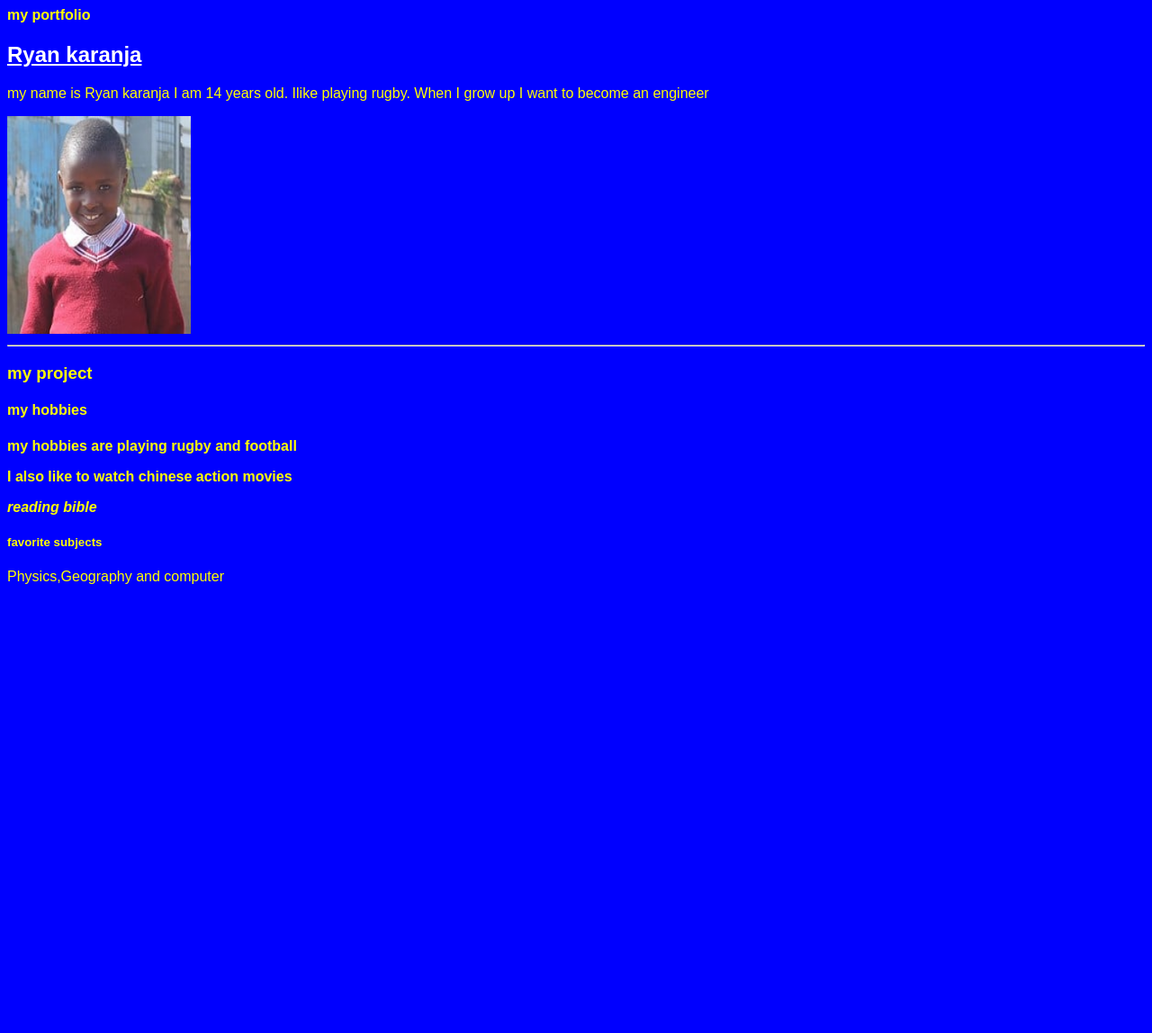
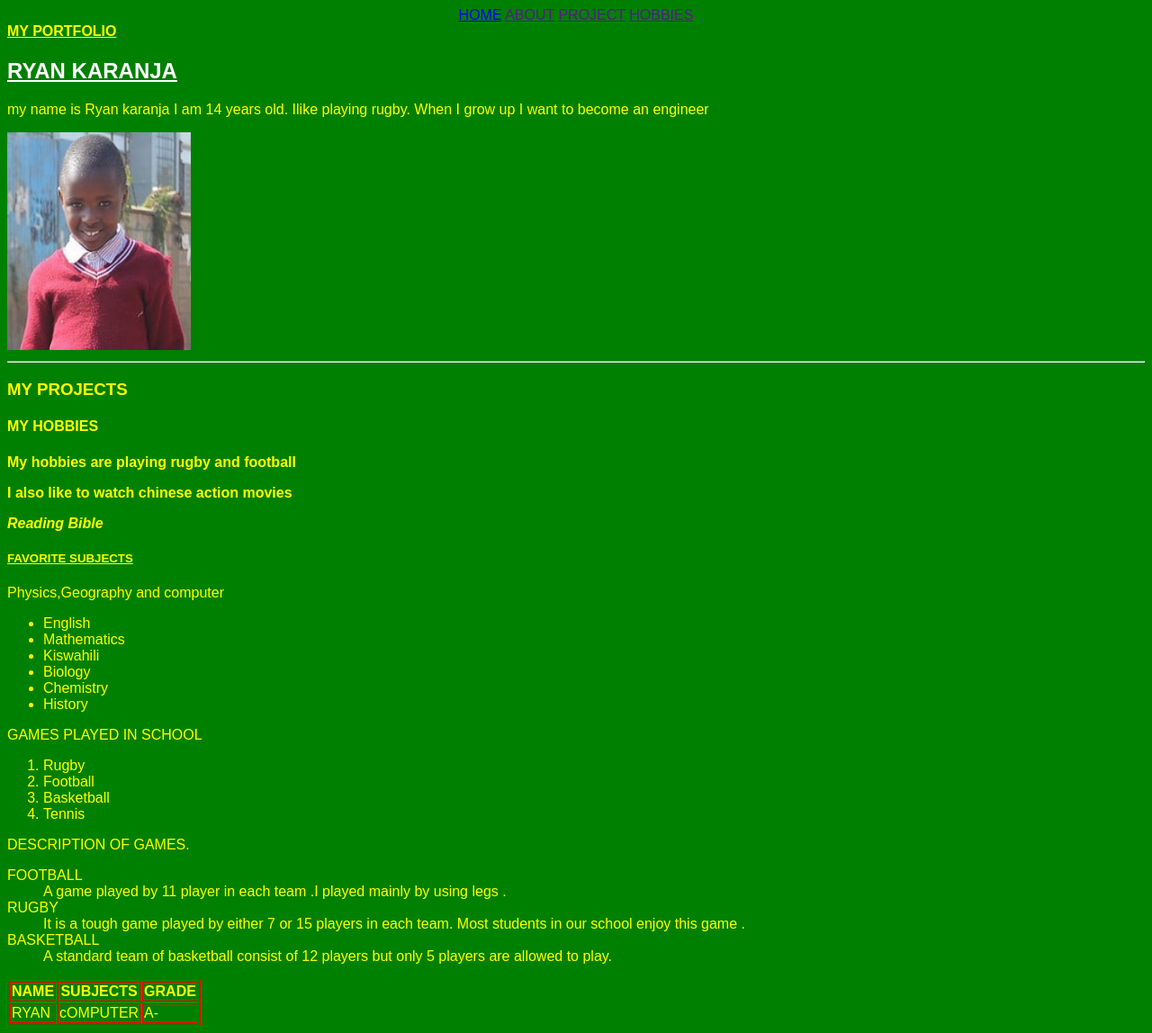
Before and after one commit to nrcfstudents/Ryan, a plain HTML site: page Index.HTML in a window 1280 px wide. Shown: the whole page at 90% size. Before the commit the page ends 800 px from the top, so only its background shows below. Drawn offline with Linux system fonts and the light colour scheme.

Commit message:
second commit

```diff
--- a/Index.HTML
+++ b/Index.HTML
@@ -1,7 +1,7 @@
 <!DOCTYPE html>
 <html>
 <head>
-<title><u> my portfolio</u></title>
+<title><u> my Portfolio</u></title>
 <link rel="  stylesheet"href =" style.css">
 
 
@@ -9,19 +9,62 @@
 
 
  <body>
+<nav>
+	<a href="index.html "target="_blank">HOME</a>
+	<a href= >ABOUT</a>
+	<a href=>PROJECT</a>
+	<a href=>HOBBIES</a>
+</nav>
 
  <h>
- 	<b>my portfolio </b> <h1>
- <h2><u>Ryan karanja</u> </h2>
+ 	<b><U>MY PORTFOLIO</U></b><h1>
+ <h2><U>RYAN KARANJA</U> </h2>
 <p class="scorpion"> my name  is Ryan karanja I am 14 years old.  Ilike playing rugby. When I grow up I want to become an engineer </p>
 <img src=" Ryan.jpg " alt =" a picture of Ryan " width="204 " height=" 242">
 <hr>
-<h3> my project<h3>
-<h4>my hobbies<h4>
-<p> my hobbies are playing rugby and  football</p>
+<h3> MY PROJECTS<h3>
+<h4>MY HOBBIES<h4>
+<p> My hobbies are playing rugby and  football</p>
 <p> I also like to watch chinese action movies</p>
-<p><i> reading bible </i></p>
-<h5>favorite subjects</h5>
-<p> Physics,Geography and computer
+<p><i> Reading Bible </i></p>
+<h5><U>FAVORITE SUBJECTS</U></h5>
+<p> Physics,Geography and computer </p>
+
+<ul>
+     <li>English</li>
+    <li>Mathematics</li>
+    <li>Kiswahili</li>
+    <li>Biology</li>
+    <li>Chemistry</li>
+    <li>History</li>
+</ul>
+  <h7>GAMES PLAYED IN SCHOOL</h7>
+   <ol>
+   	<li>Rugby</li>
+   	<li>Football</li>
+   	<li>Basketball</li>
+   	<li>Tennis</li>
+   </ol>
+   <h8>DESCRIPTION OF GAMES.</h8>
+<dl>
+   	<dt>FOOTBALL </dt>
+   	   <dd>A game played by 11 player in each team .I played mainly by using legs .</dd>
+   	<dt> RUGBY </dt>
+   	   <dd>It is a tough game played by either 7 or 15 players  in each team. Most students in our school enjoy this game .</dd>
+   	<dt> BASKETBALL </dt>
+   	   <dd>A standard team of basketball consist of 12 players but only 5 players are allowed to play.</dd>
+ </dl>
+ <table>
+  <tr>
+    <th>NAME</th>
+    <th>SUBJECTS</th>
+    <th>GRADE</th>
+  </tr>
+   <tr>
+   	 <td>RYAN</td>
+   	 <td>cOMPUTER</td>
+   	 <td>A-</td>
+   </tr>
+ </table>
 </body>
 </html>
--- a/style.css
+++ b/style.css
@@ -1,7 +1,7 @@
 body{
  	color: yellow;
 	font-family:arial;
-	background-color: blue;
+	background-color: green;
 }
  {
 	textalign:left;
@@ -18,3 +18,13 @@ h1{
 h2{
 	color:white;
 }
+
+table,th,td{border:1px solid red;
+	width:10%;
+}
+nav{text-align:center;
+	justify-content:center;
+	padding:0;
+	margin:0;
+	font-weiht:bold;
+}
```
